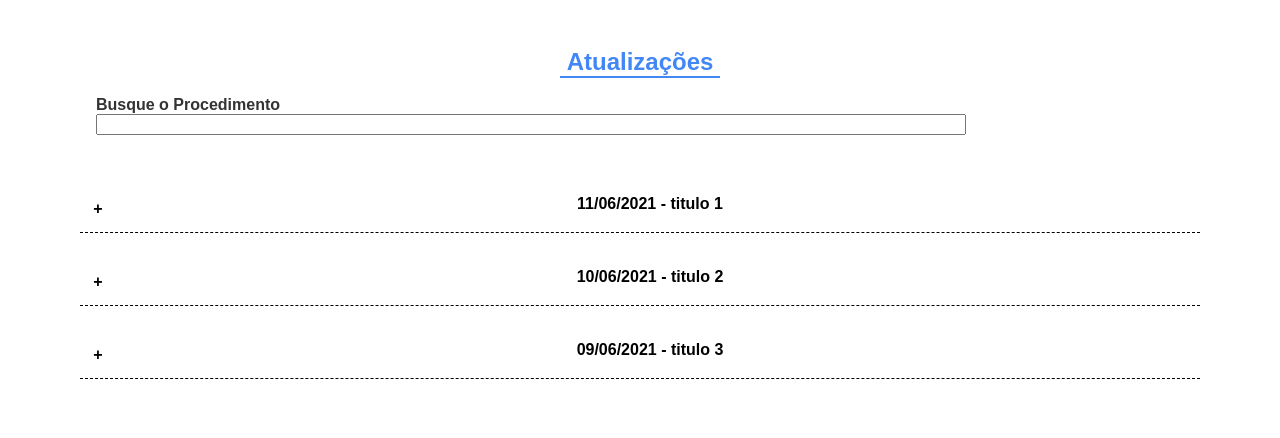
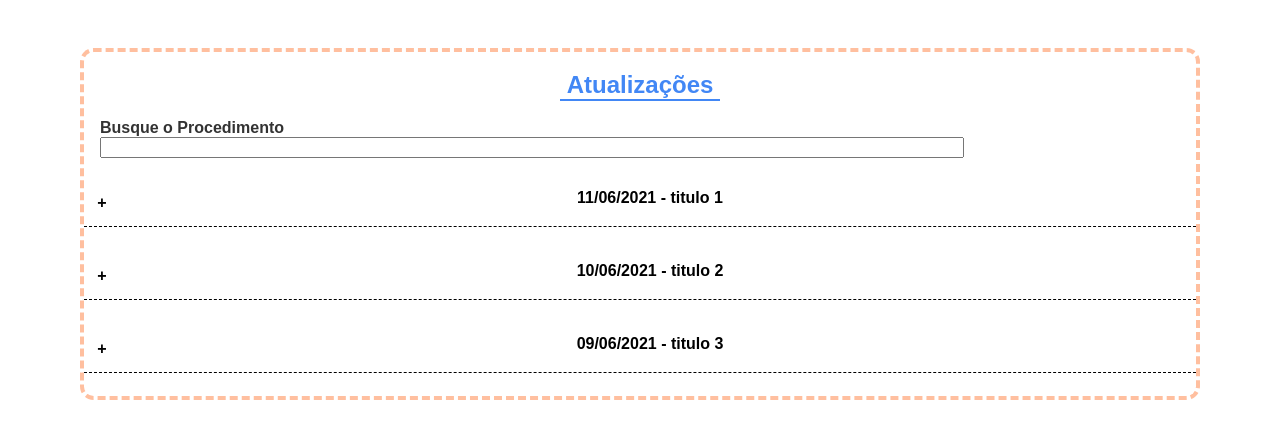
Before and after one commit to RafaMT93/JSVanilla_JSONReq, a plain HTML site: page index.html in a window 1280 px wide. Drawn offline with Linux system fonts and the light colour scheme.

Commit message:
added border for body

```diff
--- a/archive.json
+++ b/archive.json
@@ -3,7 +3,7 @@
     "titulo": "titulo 1",
     "data": "11/06/2021",
     "link": "xxxx",
-    "content": "xxxx"
+    "content": "xxxx\nxx"
   },
   {
     "titulo": "titulo 2",
--- a/constructor.js
+++ b/constructorAtt.js
@@ -40,10 +40,12 @@ class Create {
     let section = document.createElement('section');
     let contentDiv = document.createElement('div');
     let linkDiv = document.createElement('div');
-    section.setAttribute('class', 'notVisibled');
+    section.setAttribute('class', 'notVisibled sectionContent');
     contentDiv.innerText = this.content;
     linkDiv.innerHTML =
-      "<a href='" + this.link + "'> Clique Aqui</a> para visualizar o conteúdo";
+      "<a href='" +
+      this.link +
+      "' target='_blank'> Clique Aqui</a> para visualizar o conteúdo";
     document.body.appendChild(section);
     section.appendChild(contentDiv);
     section.appendChild(linkDiv);
--- a/css.css
+++ b/cssAtt.css
@@ -2,10 +2,12 @@
   box-sizing: border-box;
 }
 body {
-  margin: 0px 5rem;
+  margin: 3rem 5rem;
   padding: 0px;
   --first-type: 'Arial';
   font-family: var(--first-type);
+  border: 4px dashed #fb9e;
+  border-radius: 0.85rem;
 }
 
 a {
@@ -47,7 +49,7 @@ div {
 
 .container {
   padding: 0 1rem;
-  margin: 3rem auto;
+  margin: 1.2rem auto;
 }
 
 .center {
@@ -100,6 +102,11 @@ div {
   float: left;
 }
 
+.sectionContent {
+  margin: auto 1rem;
+  color: #333 !important;
+}
+
 .notVisibled {
   display: none;
 }
--- a/index.html
+++ b/index.html
@@ -8,7 +8,7 @@
   <meta http-equiv="X-UA-Compatible" content="IE=edge">
   <meta name="viewport" content="width=device-width, initial-scale=1.0">
   <title>Document</title>
-  <link href="./css.css" rel="stylesheet">
+  <link href="./cssAtt.css" rel="stylesheet">
 
 </head>
 
@@ -28,7 +28,7 @@
 
   </section>
 
-  <script src="./constructor.js" type="text/javascript"></script>
+  <script src="./constructorAtt.js" type="text/javascript"></script>
 
 </body>
 
```
